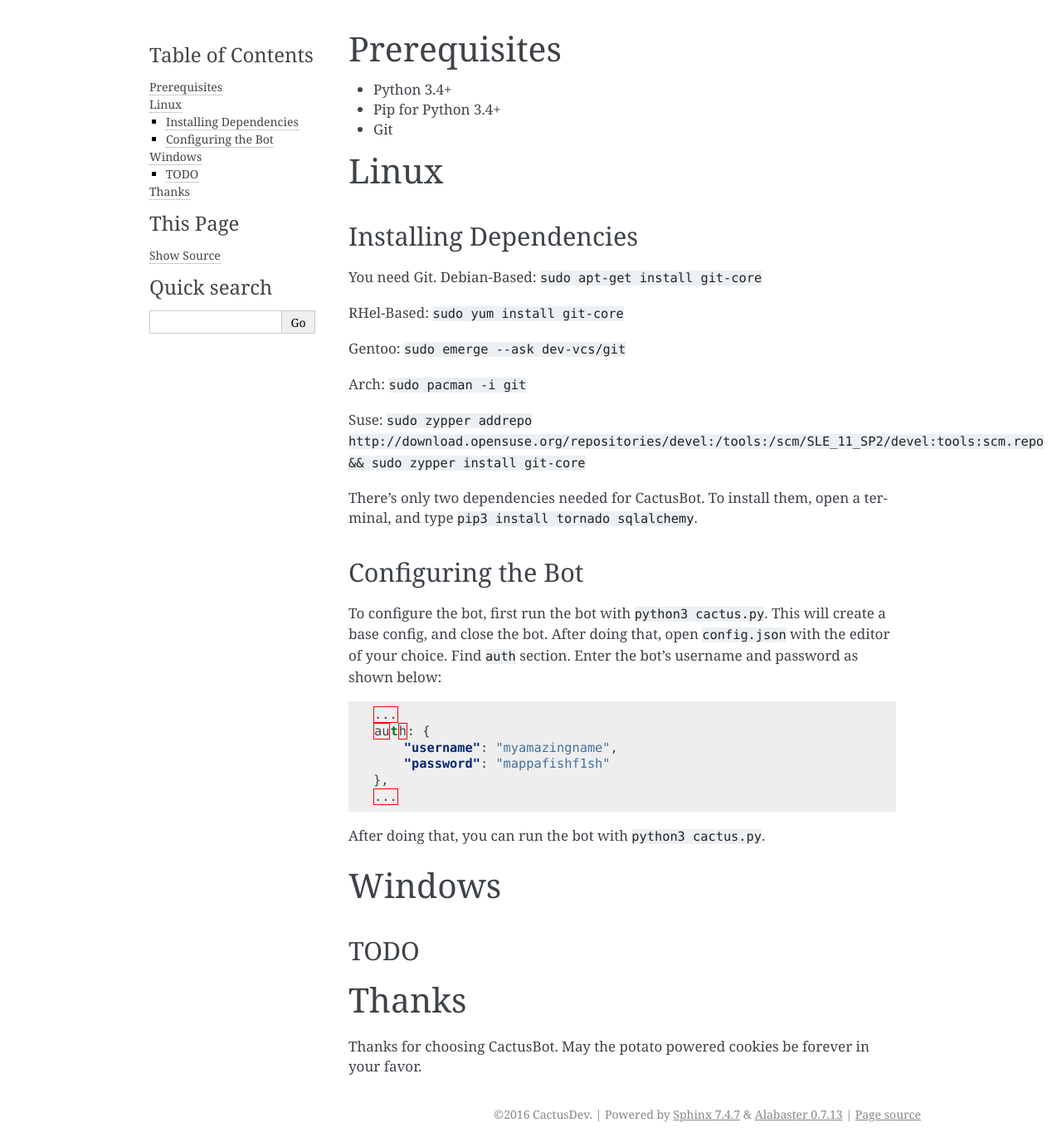
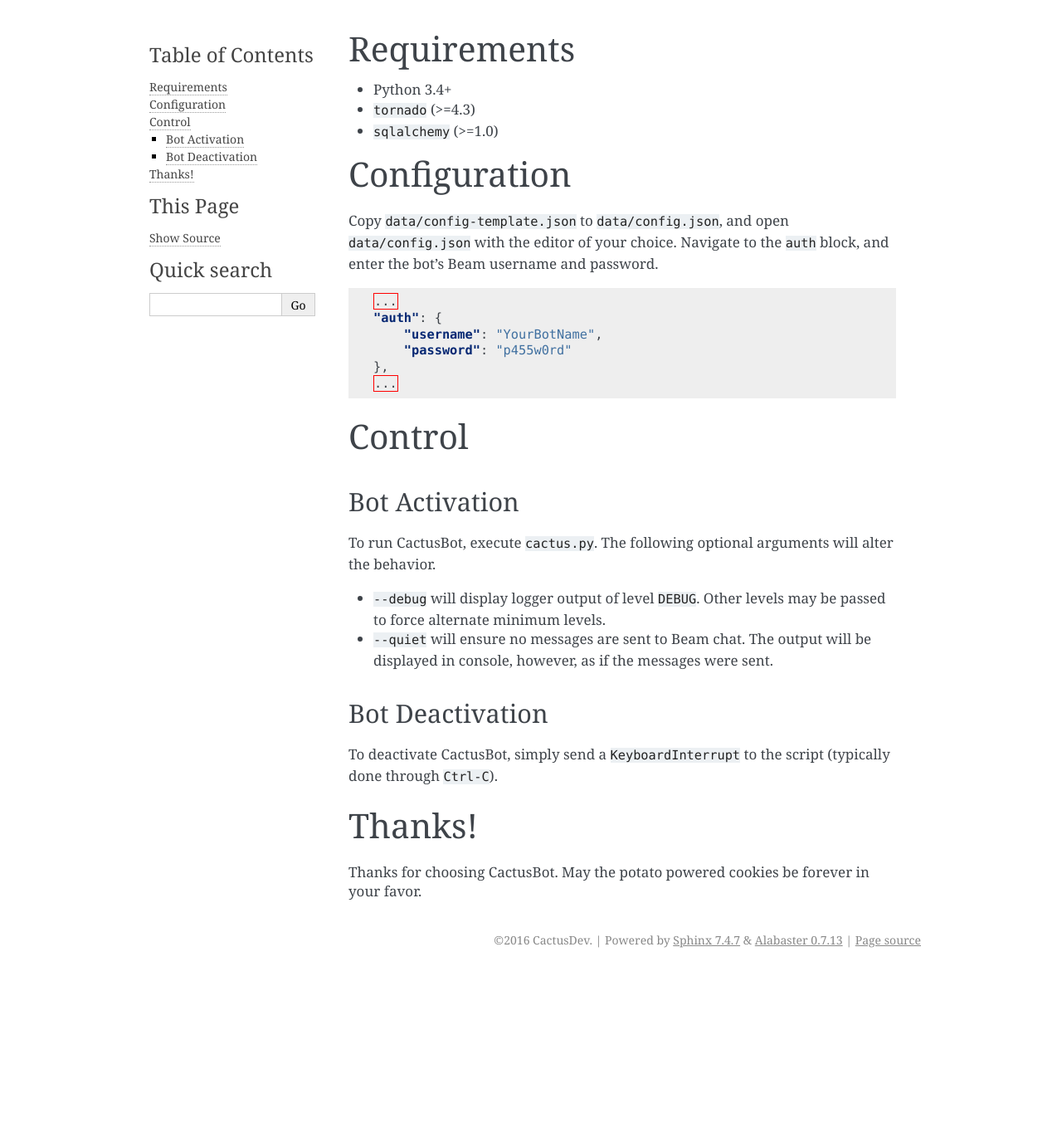
Before and after one commit to CactusDev/CactusBot, a Sphinx documentation site: the page built from docs/setup.md, in a window 1280 px wide. Shown: the whole page at 83% size. Built offline with Sphinx 7.4.7, drawn with Linux system fonts in a browser that asks for light colours; after the commit the page ends 1172 px from its top, so only the background shows below that.

Commit message:
Update bot setup documentation
- requirements simplification
- system agnostic
- command-line arguments
- deactivation

````diff
--- a/docs/setup.md
+++ b/docs/setup.md
@@ -1,41 +1,33 @@
-# Prerequisites
+# Requirements
 
 * Python 3.4+
-* Pip for Python 3.4+
-* Git
+* `tornado` (>=4.3)
+* `sqlalchemy` (>=1.0)
 
-# Linux
+# Configuration
 
-#### Installing Dependencies
-You need Git.
-Debian-Based: `sudo apt-get install git-core`
-
-RHel-Based: `sudo yum install git-core`
-
-Gentoo: `sudo emerge --ask dev-vcs/git`
-
-Arch: `sudo pacman -i git`
-
-Suse: `sudo zypper addrepo http://download.opensuse.org/repositories/devel:/tools:/scm/SLE_11_SP2/devel:tools:scm.repo && sudo zypper install git-core`
-
-There's only two dependencies needed for CactusBot. To install them, open a terminal, and type `pip3 install tornado sqlalchemy`.
-
-#### Configuring the Bot
-To configure the bot, first run the bot with `python3 cactus.py`. This will create a base config, and close the bot. After doing that, open `config.json` with the editor of your choice. Find `auth` section. Enter the bot's username and password as shown below:
+Copy `data/config-template.json` to `data/config.json`, and open `data/config.json` with the editor of your choice. Navigate to the `auth` block, and enter the bot's Beam username and password.
 
 ```json
 ...
-auth: {
-    "username": "myamazingname",
-    "password": "mappafishf1sh"
+"auth": {
+    "username": "YourBotName",
+    "password": "p455w0rd"
 },
 ...
 ```
 
-After doing that, you can run the bot with `python3 cactus.py`.
+# Control
 
-# Windows
-## TODO
+## Bot Activation
 
-# Thanks
+To run CactusBot, execute `cactus.py`. The following optional arguments will alter the behavior.
+- `--debug` will display logger output of level `DEBUG`. Other levels may be passed to force alternate minimum levels.
+- `--quiet` will ensure no messages are sent to Beam chat. The output will be displayed in console, however, as if the messages were sent.
+
+## Bot Deactivation
+
+To deactivate CactusBot, simply send a `KeyboardInterrupt` to the script (typically done through `Ctrl-C`).
+
+# Thanks!
 Thanks for choosing CactusBot. May the potato powered cookies be forever in your favor.
````
